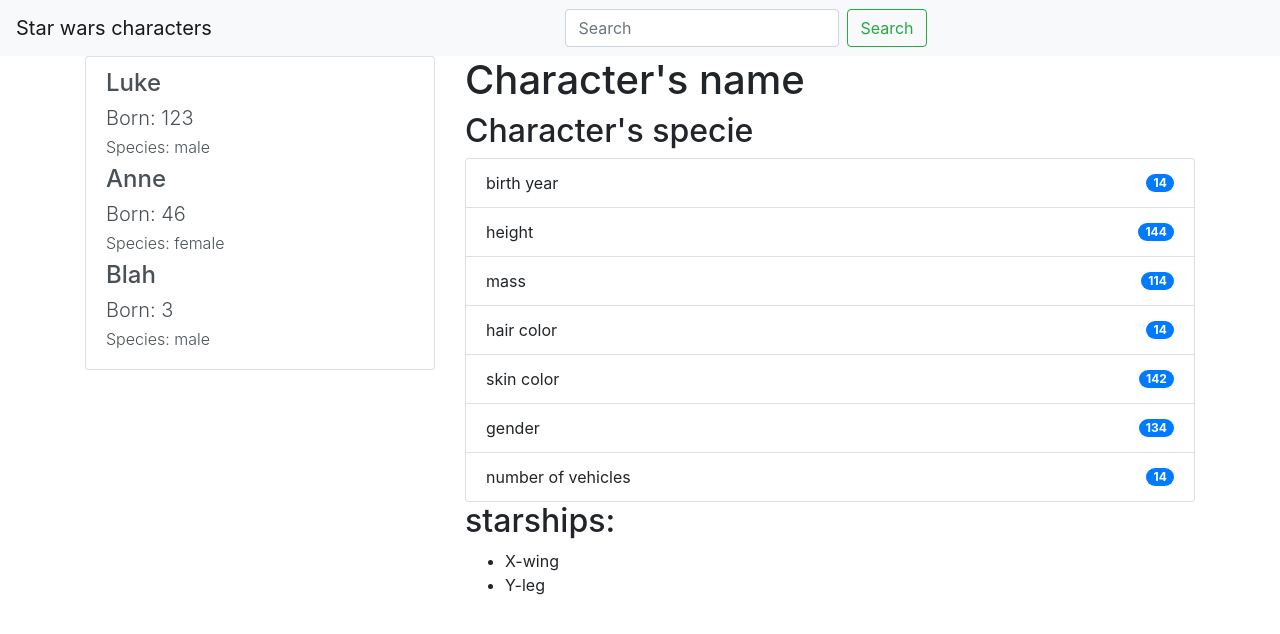
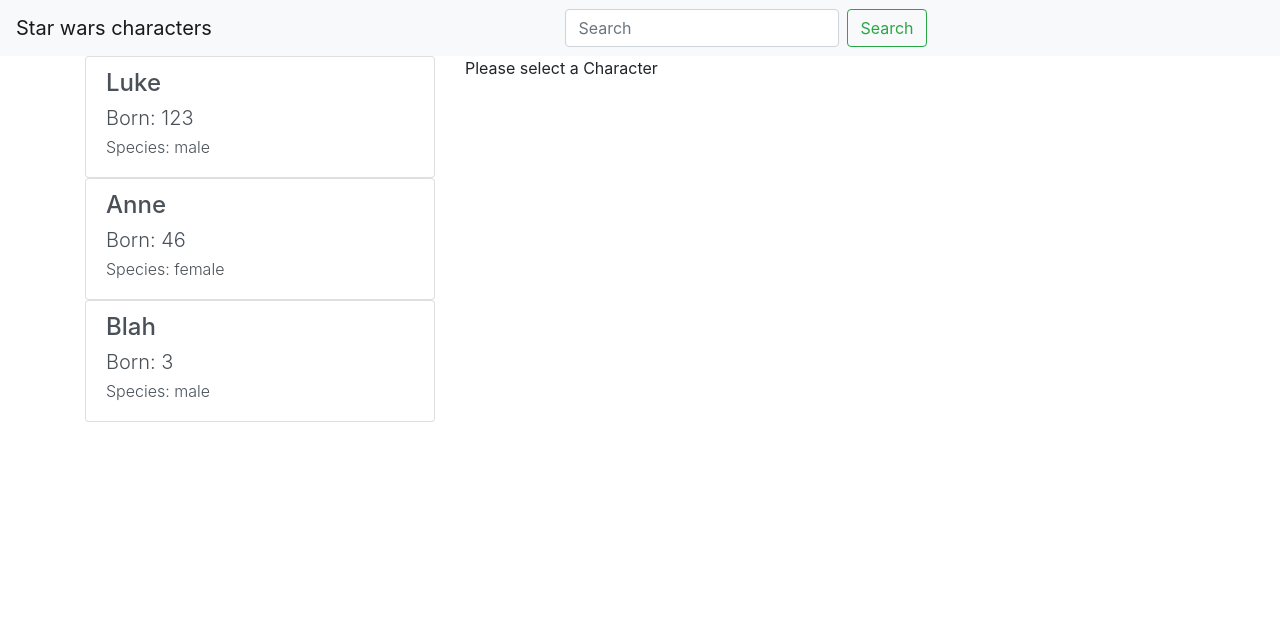
Before and after one commit to oliwiah/StarwarsCharacterSearch, an Angular app: page / in a window 1280 px wide. Shown: the top 634 px of the page. Built offline with nearby package versions, Linux system fonts and the light colour scheme.

Commit message:
static functionality

```diff
--- a/src/app/app.component.html
+++ b/src/app/app.component.html
@@ -2,16 +2,15 @@
 <div class="container">
   <div class="row">
     <div class="col-4">
-      <!-- <app-menu-cont
-      *ngIf="selectedCharacter; else infoText"
-      [character]="selectedCharacter"></app-menu-cont> -->
       <app-menu-cont></app-menu-cont>
     </div>
-    <ng-template #infoText>
-      <p>Please select a Character</p>
-    </ng-template>
     <div class="col-8">
-      <app-profile></app-profile>
+      <app-profile
+      *ngIf="selectedCharacter; else infoText"
+      [character]="selectedCharacter"></app-profile>
+      <ng-template #infoText>
+        <p>Please select a Character</p>
+      </ng-template>
     </div>
   </div>
 </div>
--- a/src/app/app.component.ts
+++ b/src/app/app.component.ts
@@ -1,4 +1,4 @@
-import { Component, OnInit } from '@angular/core';
+import { Component, OnInit, Input } from '@angular/core';
 import { CharacterService } from './StarwarsCharacter.service';
 import { Character } from './character.model';
 
@@ -10,7 +10,7 @@
 })
 export class AppComponent implements OnInit {
   title = 'app';
-  selecectedCharacter: Character;
+  @Input() selecectedCharacter: Character;
 
   constructor(private characterService: CharacterService) { }
 
--- a/src/app/menu-cont/menu-cont.component.html
+++ b/src/app/menu-cont/menu-cont.component.html
@@ -1,8 +1,6 @@
 <ul class="list-group">
   <!-- add class active onclick !-->
-  <li class="list-group-item list-group-item-action">
     <app-menu-elem
     *ngFor="let characterEl of characters"
     [character]="characterEl"></app-menu-elem>
-  </li>
 </ul>
--- a/src/app/menu-cont/menu-elem/menu-elem.component.html
+++ b/src/app/menu-cont/menu-elem/menu-elem.component.html
@@ -1,4 +1,8 @@
-<div>
+<li
+class="list-group-item list-group-item-action"
+(click)="onSelected()"
+[ngClass]="{'active': isActive}"
+style="cursor: pointer;">
   <h4>{{ character.name }}</h4>
   <h5 class="font-weight-light">Born:
     <span>{{ character.birth }}</span>
@@ -6,4 +10,4 @@
   <h6 class="font-weight-light">Species:
     <span>{{ character.gender }}</span>
   </h6>
-</div>
+</li>
--- a/src/app/menu-cont/menu-elem/menu-elem.component.ts
+++ b/src/app/menu-cont/menu-elem/menu-elem.component.ts
@@ -9,6 +9,7 @@
 })
 export class MenuElemComponent implements OnInit {
   @Input() character: Character;
+  @Input() isActive = false;
 
   constructor(private characterService: CharacterService) {}
 
@@ -16,5 +17,7 @@
 
   onSelected() {
     this.characterService.characterSelected.emit(this.character);
+    console.log('the character has been chosen');
+    this.isActive = !this.isActive;
   }
 }
--- a/src/app/profile/profile.component.html
+++ b/src/app/profile/profile.component.html
@@ -1,4 +1,4 @@
-<h1>Character's name</h1>
+<h1>{{ character.name }}</h1>
 <h2>Character's specie</h2>
 <ul class="list-group">
   <li class="list-group-item d-flex justify-content-between align-items-center">
--- a/src/app/profile/profile.component.ts
+++ b/src/app/profile/profile.component.ts
@@ -1,4 +1,5 @@
-import { Component, OnInit } from '@angular/core';
+import { Component, OnInit, Input } from '@angular/core';
+import { Character } from '../character.model';
 
 @Component({
   selector: 'app-profile',
@@ -6,6 +7,7 @@
   styleUrls: ['./profile.component.css']
 })
 export class ProfileComponent implements OnInit {
+  @Input() character: Character;
 
   constructor() { }
 
```
